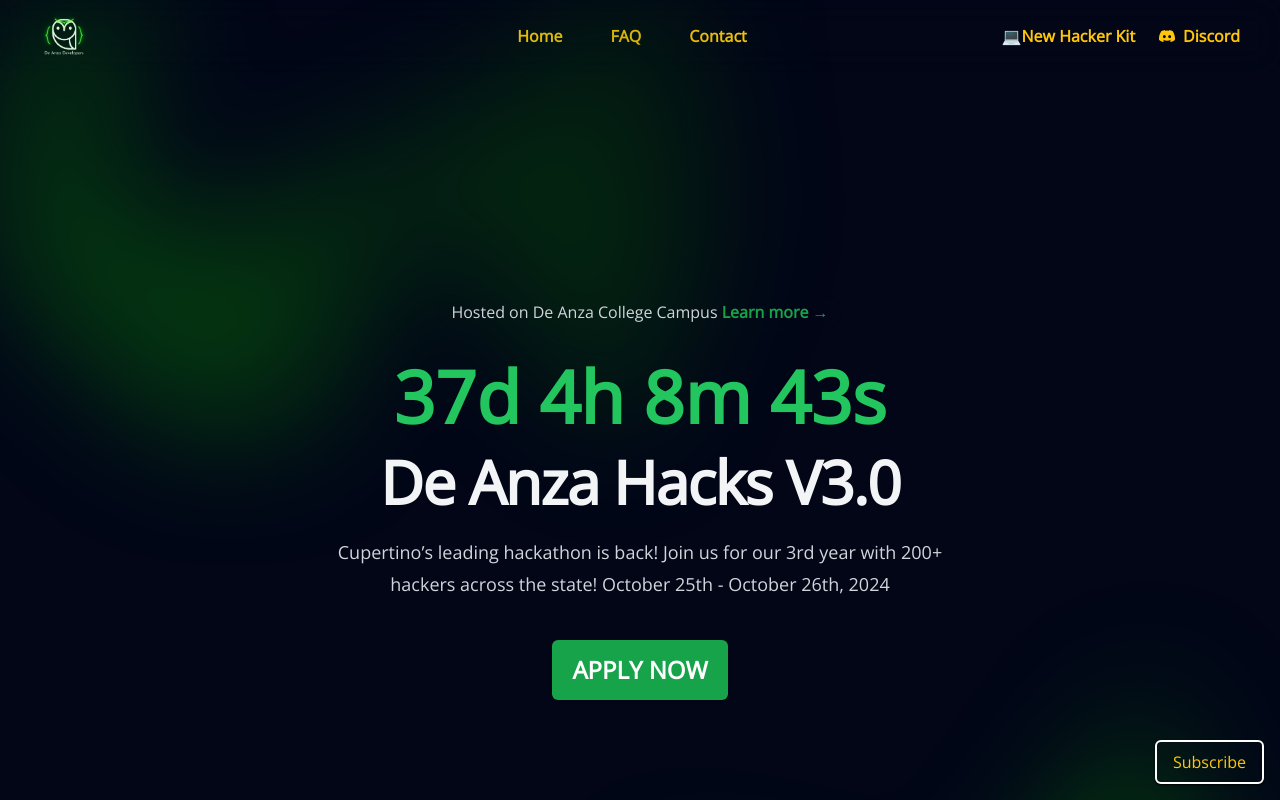
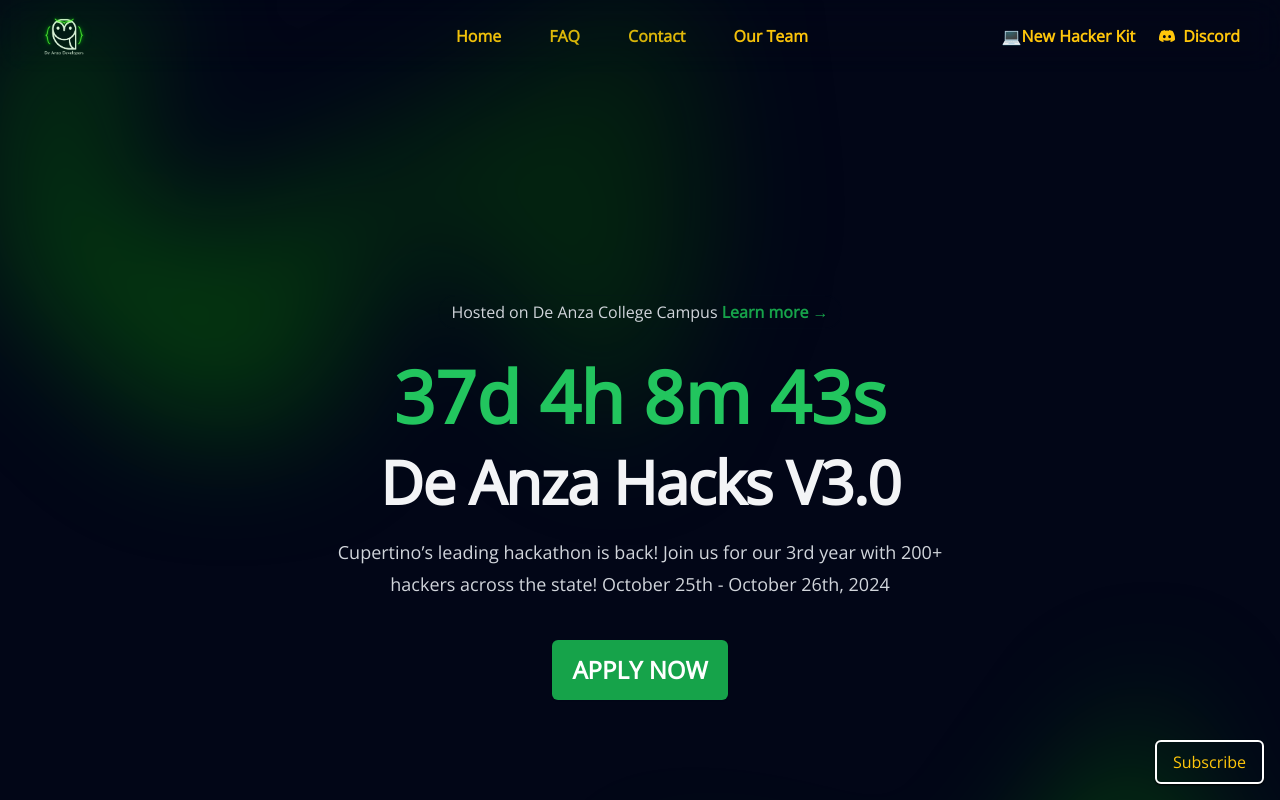
Before and after one commit to moyamanuel/da-hacks.github.io, a Next.js app: page / in a window 1280 px wide. Shown: the top 800 px of the page. Built offline with nearby package versions, Linux system fonts and the light colour scheme.

Commit message:
Add our team section

```diff
--- a/src/app/components/navbar.tsx
+++ b/src/app/components/navbar.tsx
@@ -9,6 +9,7 @@
   { name: "FAQ", href: "#faqs" },
   { name: "Contact", href: "#contact" },
   // { name: "DAHacks 2.5", href: "https://deanzahacks.com/Spring2024" },
+  { name: "Our Team", href: "#team" },
 ];
 function classNames(...classes: string[]) {
   return classes.filter(Boolean).join(" ");
```
